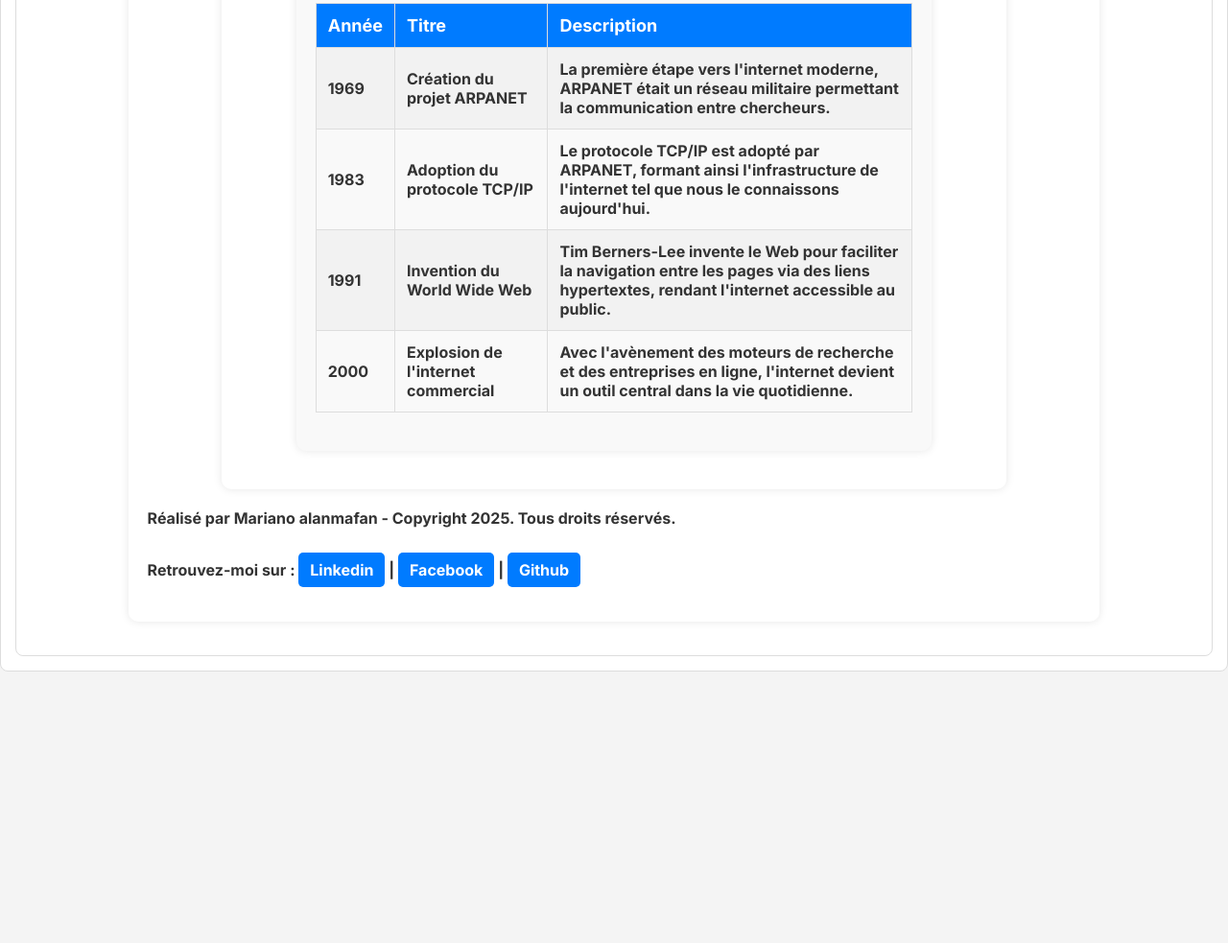
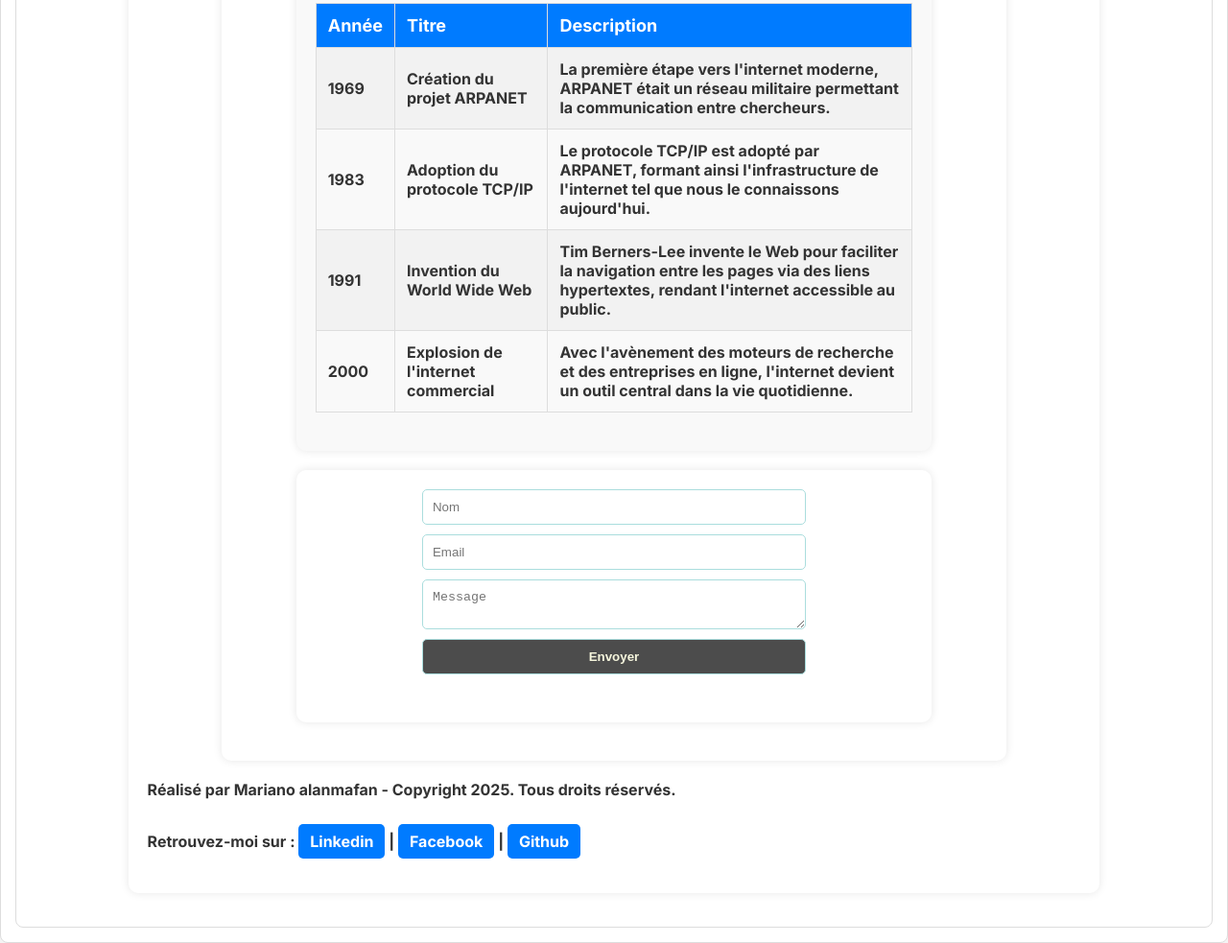
Before and after one commit to Mariano-Canisius/alanmafan_mariano_semaine2_emn_html_css, a plain HTML site: page index.html in a window 1280 px wide. Shown: the part 2154-3137 px from the top of the page at 96% size. Before the commit the page ends 2854 px from the top, so only its background shows below. Drawn offline with Linux system fonts and the light colour scheme.

Commit message:
section_2_alanmafan_mariano

```diff
--- a/index.html
+++ b/index.html
@@ -93,7 +93,15 @@
             </tbody>
             </table>
             </section>
+            <section id="contact">
+                <form>
+                    <input type="text" placeholder="Nom" required>
+                    <input type="email" placeholder="Email" required>
+                    <textarea placeholder="Message"></textarea>
+                    <button type="submit">Envoyer</button>
+                </form>
 
+            </section>
         </section id= "Contact">
         <p>Réalisé par Mariano alanmafan - Copyright 2025. Tous droits réservés.</p>
                 <p>Retrouvez-moi sur : <a href="https://www.linkedin.com/in/mariano-canis%C3%AFus?utm_source=share&utm_campaign=share_via&utm_content=profile&utm_medium=ios_app">Linkedin</a> | <a href="https://www.facebook.com/mariano.samabrother?mibextid=LQQJ4d">Facebook</a> | <a href="https://github.com/Mariano-Canisius/alanmafan_mariano_semaine2_emn_html_css">Github</a></p>
--- a/style.css
+++ b/style.css
@@ -76,6 +76,29 @@ article a {
 article a:hover {
     background: #0056b3;
 }
+#contact form {
+    display: flex;
+    flex-direction: column;
+    max-width: 400px;
+    margin: auto;
+}
+
+#contact form input, #contact form textarea, #contact form button {
+    margin-bottom: 10px;
+    padding: 10px;
+    border: 1px solid #add;
+    border-radius: 5px;
+}
+
+#contact form button{
+    background: rgba(0, 0, 0, 0.7);
+    color: beige;
+    font-weight: bold;
+    cursor: pointer;
+}
+#contact form button:hover {
+    background-color: brown;
+}
 
 /* ✅ Style du pied de page */
 footer {
```
